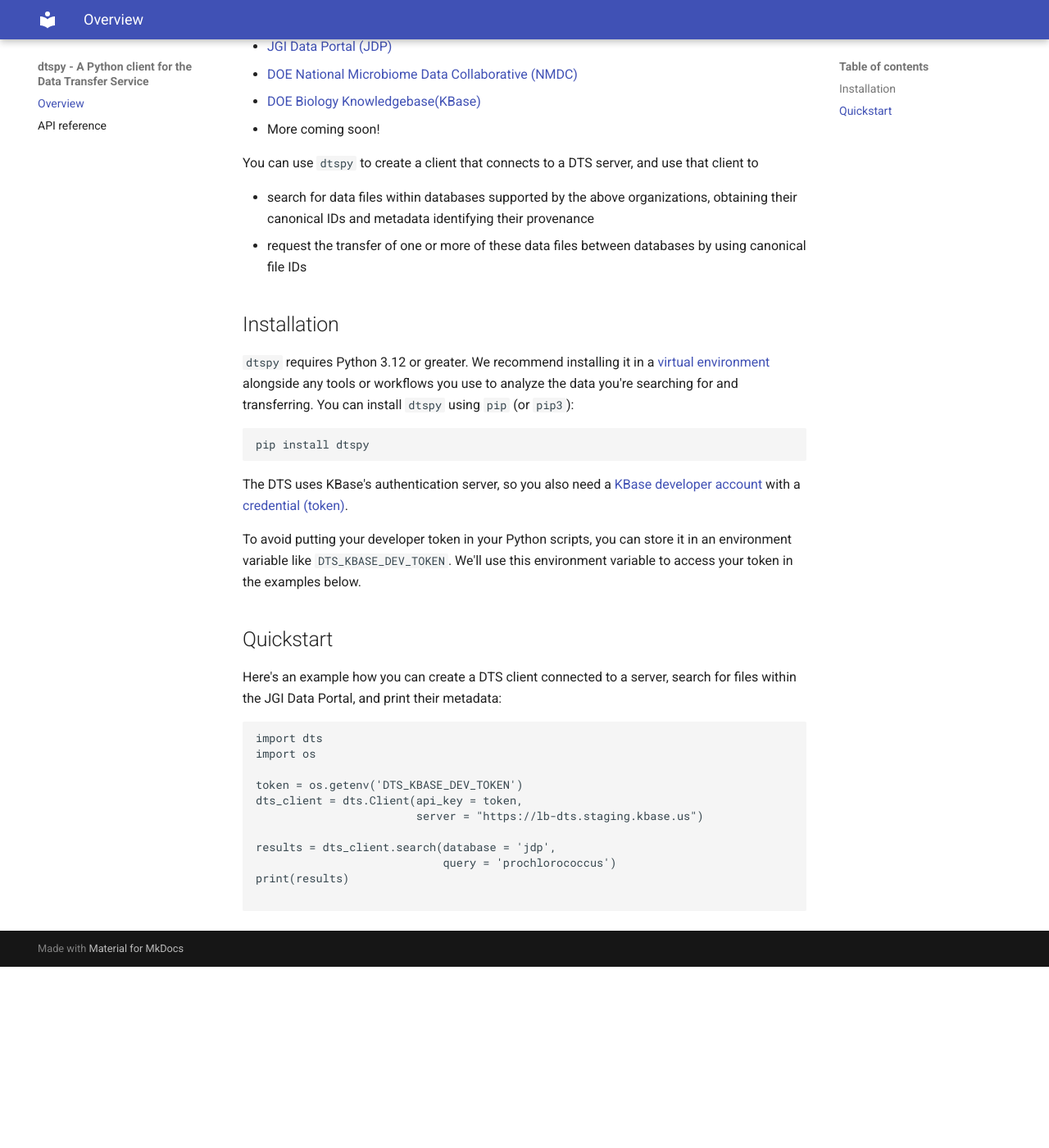
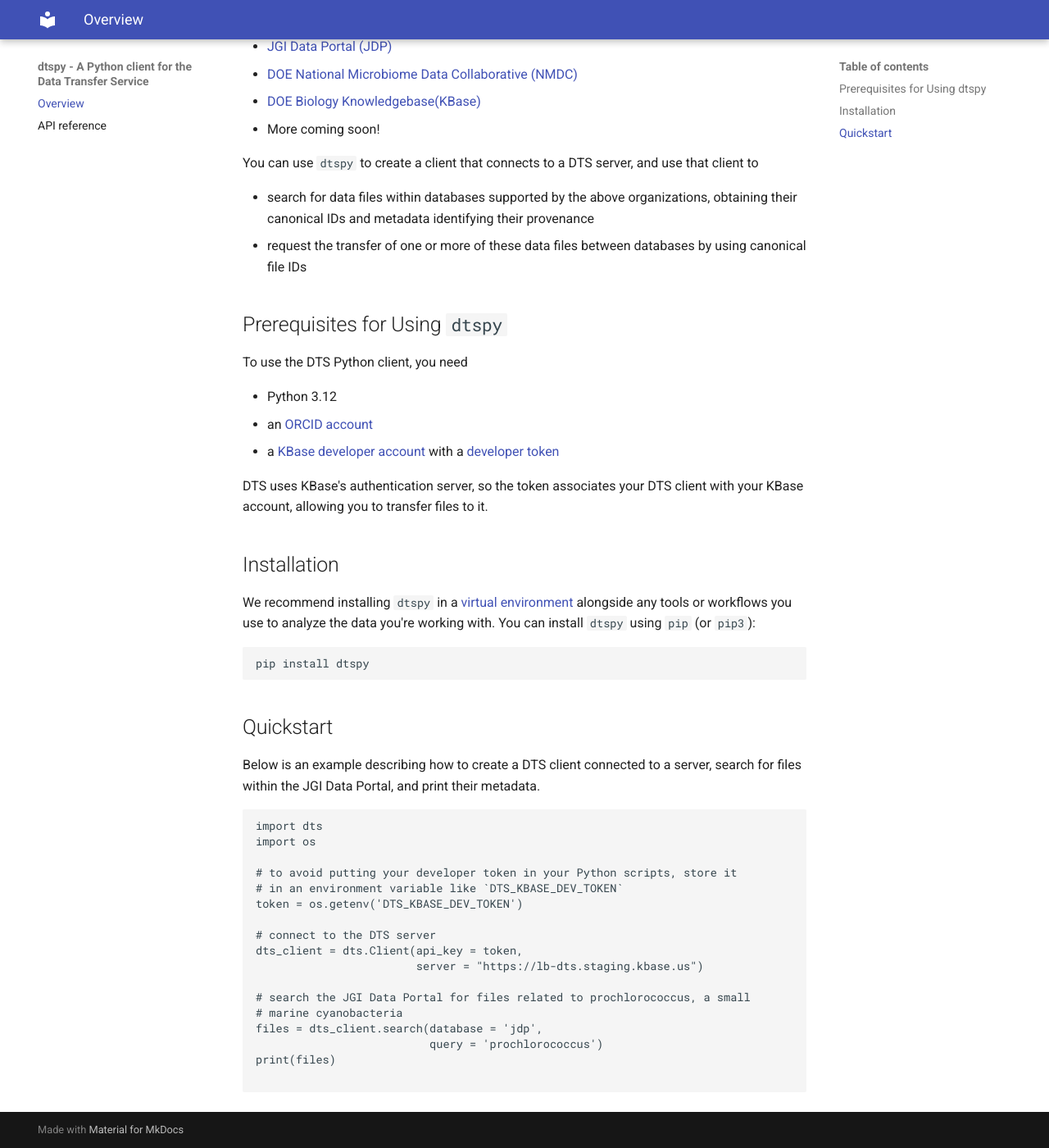
Before and after one commit to kbase/dtspy, an MkDocs documentation site: the page built from docs/index.md, in a window 1280 px wide and 1400 px high, scrolled down 270 px. Shown: the whole window at 82% size. Built offline with MkDocs 1.6.1 and Material for MkDocs 9.7.7, drawn with Linux system fonts in a browser that asks for light colours; before the commit the page ends 1449 px from its top, so only the background shows below that.

Commit message:
Fleshing things out a bit.

````diff
--- a/docs/index.md
+++ b/docs/index.md
@@ -18,40 +18,50 @@
 * request the transfer of one or more of these data files between databases by
   using canonical file IDs
 
+## Prerequisites for Using `dtspy`
+
+To use the DTS Python client, you need
+
+* Python 3.12
+* an [ORCID account](https://orcid.org/register)
+* a [KBase developer account](https://docs.kbase.us/development/create-a-kbase-developer-account) with a
+  [developer token](https://kbase.github.io/kb_sdk_docs/tutorial/3_initialize.html#set-up-your-developer-credentials)
+
+DTS uses KBase's authentication server, so the token associates your DTS client
+with your KBase account, allowing you to transfer files to it.
+
 ## Installation
 
-`dtspy` requires Python 3.12 or greater. We recommend installing it in a
-[virtual environment](https://docs.python.org/3/library/venv.html) alongside any
-tools or workflows you use to analyze the data you're searching for and
-transferring. You can install `dtspy` using `pip` (or `pip3`):
+We recommend installing `dtspy` in a [virtual environment](https://docs.python.org/3/library/venv.html)
+alongside any tools or workflows you use to analyze the data you're working with.
+You can install `dtspy` using `pip` (or `pip3`):
 
 ```
 pip install dtspy
 ```
 
-The DTS uses KBase's authentication server, so you also need a
-[KBase developer account](https://docs.kbase.us/development/create-a-kbase-developer-account)
-with a [credential (token)](https://kbase.github.io/kb_sdk_docs/tutorial/3_initialize.html#set-up-your-developer-credentials).
-
-To avoid putting your developer token in your Python scripts, you can store it
-in an environment variable like `DTS_KBASE_DEV_TOKEN`. We'll use this environment
-variable to access your token in the examples below.
-
 ## Quickstart
 
-Here's an example how you can create a DTS client connected to a server,
-search for files within the JGI Data Portal, and print their metadata:
+Below is an example describing how to create a DTS client connected to a server,
+search for files within the JGI Data Portal, and print their metadata.
+
 
 ```
 import dts
 import os
 
+# to avoid putting your developer token in your Python scripts, store it
+# in an environment variable like `DTS_KBASE_DEV_TOKEN`
 token = os.getenv('DTS_KBASE_DEV_TOKEN')
+
+# connect to the DTS server
 dts_client = dts.Client(api_key = token,
                         server = "https://lb-dts.staging.kbase.us")
 
-results = dts_client.search(database = 'jdp',
-                            query = 'prochlorococcus')
-print(results)
+# search the JGI Data Portal for files related to prochlorococcus, a small
+# marine cyanobacteria
+files = dts_client.search(database = 'jdp',
+                          query = 'prochlorococcus')
+print(files)
 
 ```
````
